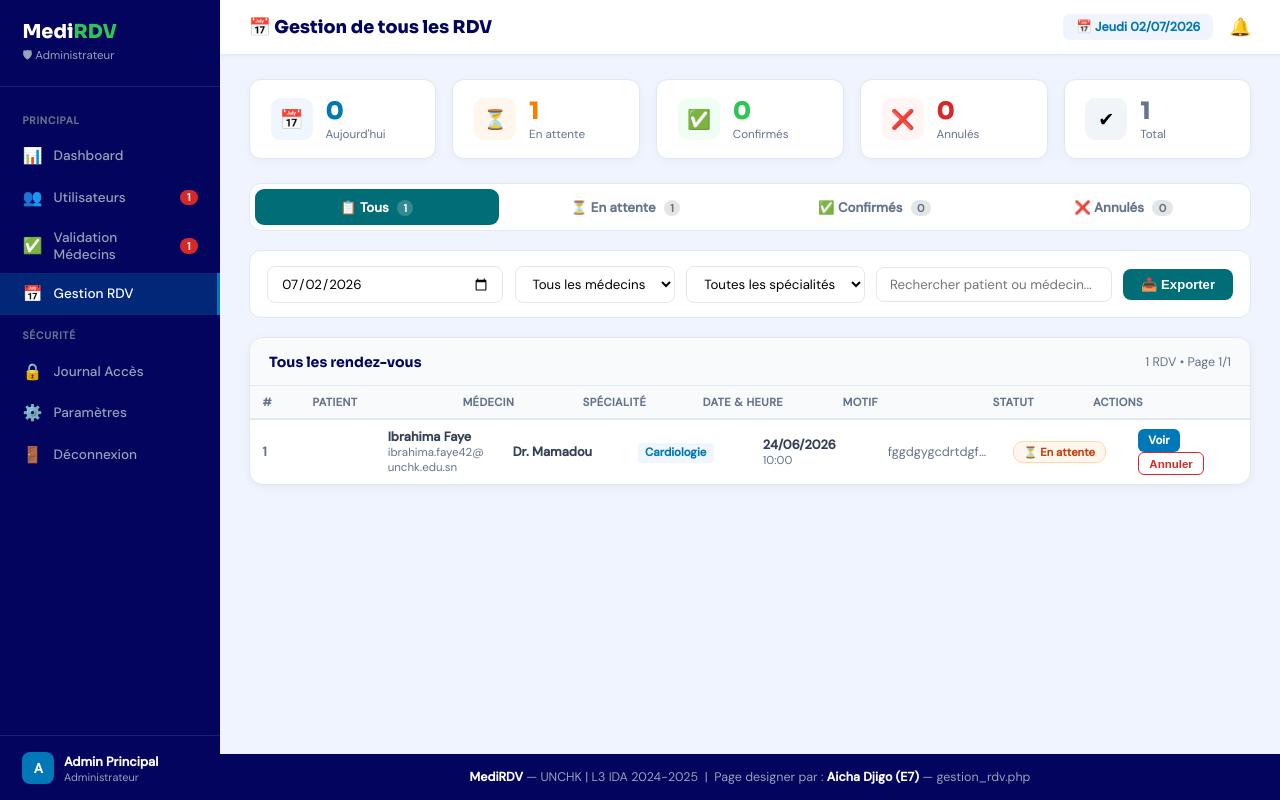
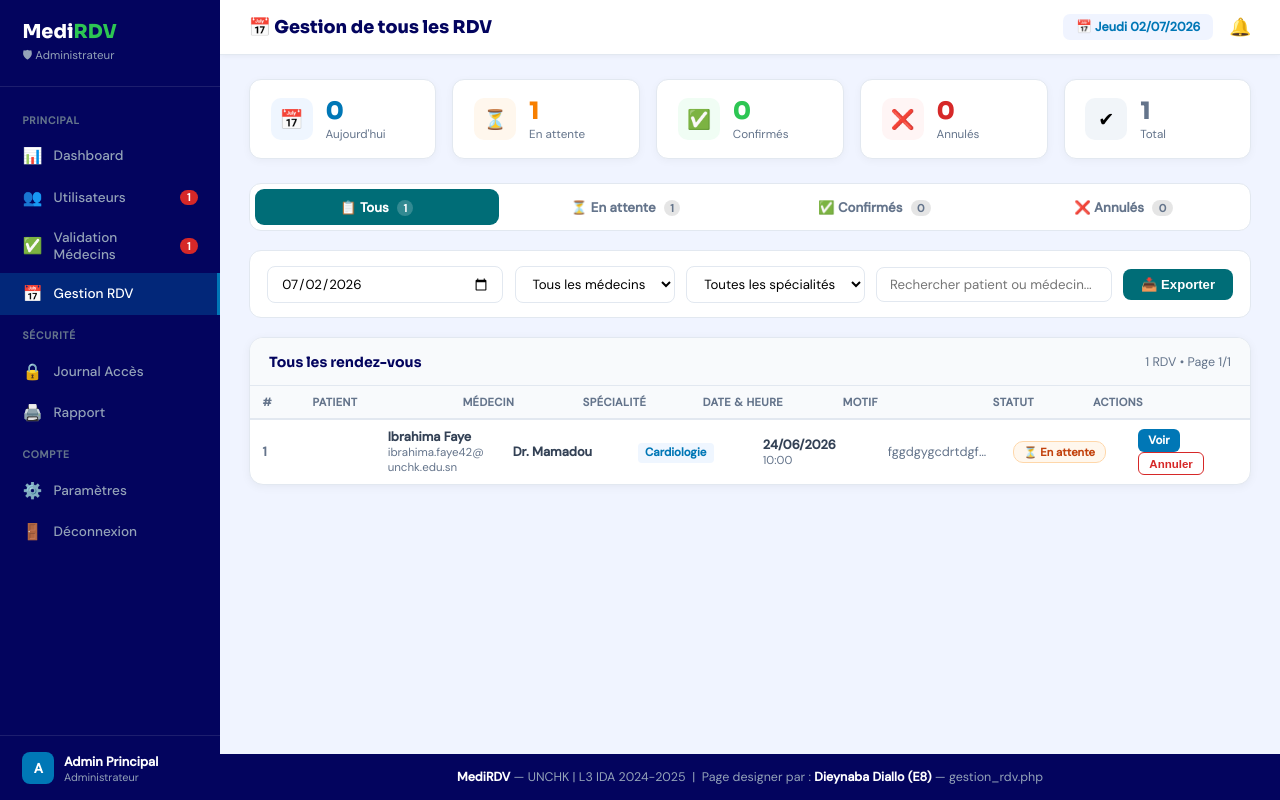
Before and after one commit to Fatou-demba/Medirdv, a PHP site: page /pages/gestion_rdv.php in a window 1280 px wide. Run offline with PHP 8.4, Linux system fonts and the light colour scheme; a user stored in the database is signed in; data comes from the database, SQL or seed files in the repository.

Commit message:
Update footer designer credit in gestion_rdv.php

```diff
--- a/pages/gestion_rdv.php
+++ b/pages/gestion_rdv.php
@@ -272,6 +272,11 @@ $jour_actuel = $jours_fr[date('l')];
         <a href="securite.php" class="nav-item">
             <span class="icon">🔒</span>Journal Accès
         </a>
+        <a href="rapport.php" class="nav-item">
+             <span class="icon">🖨️</span>Rapport
+        </a>
+         <div class="nav-section">Compte</div>
+
         <a href="securite.php" class="nav-item">
             <span class="icon">⚙️</span>Paramètres
         </a>
@@ -487,7 +492,7 @@ $jour_actuel = $jours_fr[date('l')];
     </div>
 
     <footer>
-        <p><strong>MediRDV</strong> — UNCHK | L3 IDA 2024-2025 &nbsp;|&nbsp; Page designer par : <strong>Aicha Djigo (E7)</strong> — gestion_rdv.php</p>
+        <p><strong>MediRDV</strong> — UNCHK | L3 IDA 2024-2025 &nbsp;|&nbsp; Page designer par : <strong>Dieynaba Diallo (E8)</strong> — gestion_rdv.php</p>
     </footer>
 </div>
 
```
